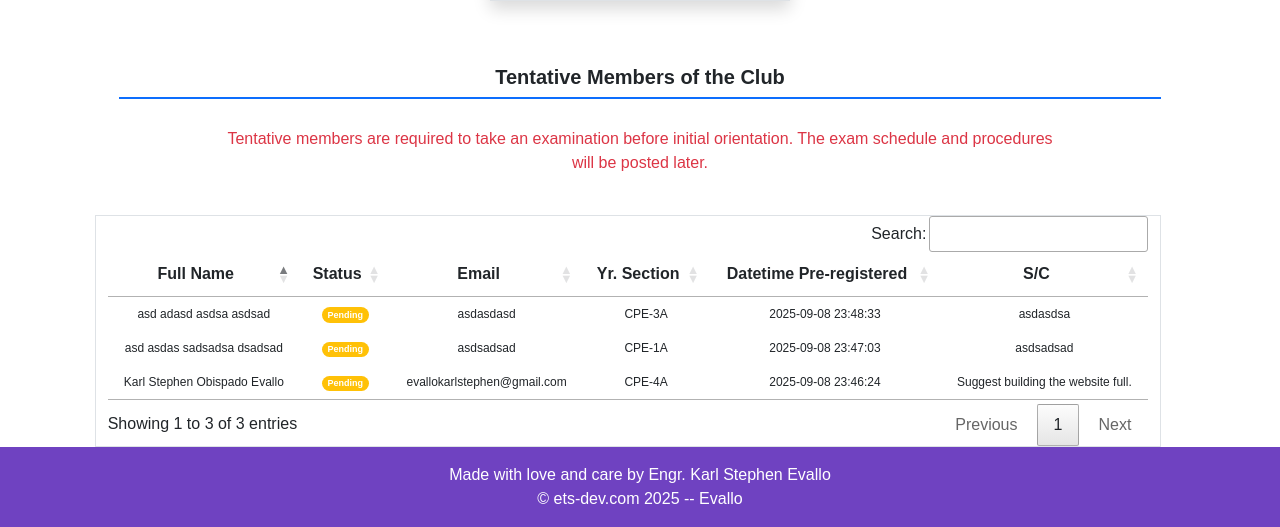
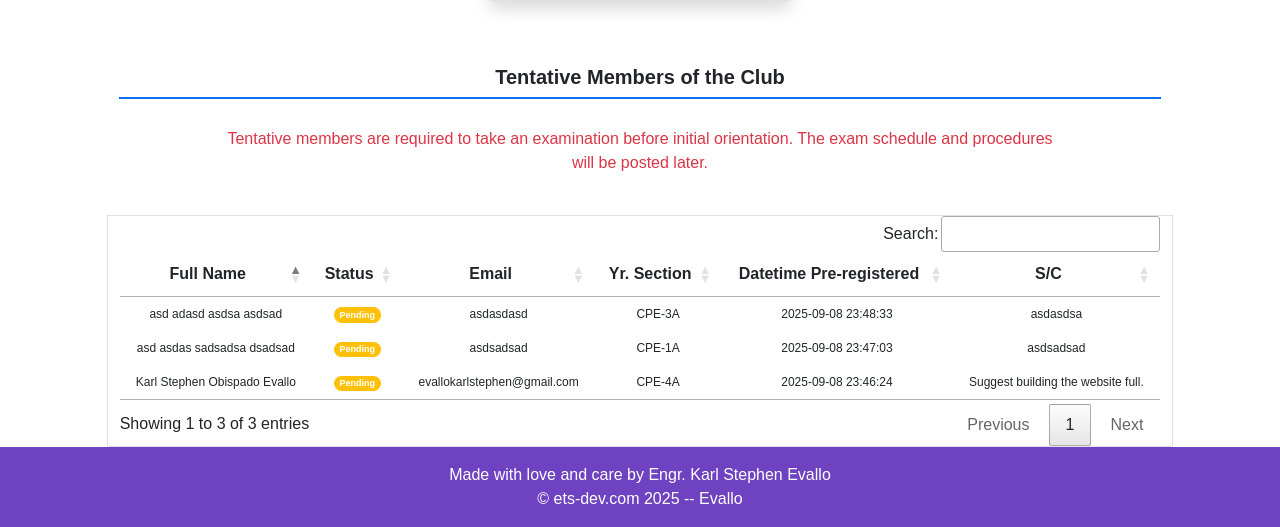
Before and after one commit to MiyokoShinzu/nas, a PHP site: page /members.php in a window 1280 px wide. Shown: the part 1465-1992 px from the top of the page. Run offline with PHP 8.4, Linux system fonts and the light colour scheme; data comes from the database, SQL or seed files in the repository; some libraries are stand-ins or nearby versions.

Commit message:
Update members.php

```diff
--- a/members.php
+++ b/members.php
@@ -425,7 +425,7 @@
 
 
     </div>
-    <div class="row w-100">
+    <div class="row w-100 mx-auto">
         <div class="col-11 border col-lg-10 mx-auto">
             <div class="table-responsive">
                 <table class="" id="members_table">
@@ -739,6 +739,7 @@
                 $('#members_table_data').html(text)
                 $('#members_table').DataTable({
                     dom: 'frtip',
+                    responsive: true
 
                 });
             })
```
